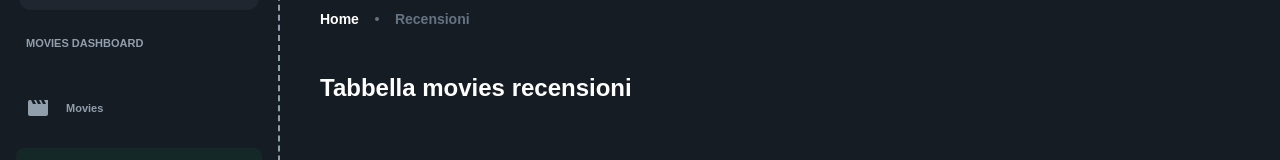
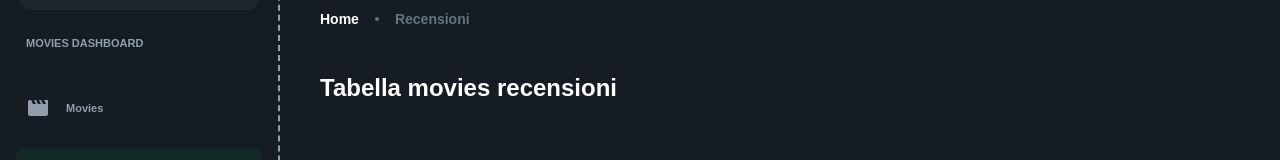
Before and after one commit to Manckui/movies, a Next.js app: page /reviews in a window 1280 px wide. Shown: the part 146-306 px from the top of the page. Built offline with nearby package versions, Linux system fonts and the light colour scheme.

Commit message:
fix: correct typo in reviews header

```diff
--- a/app/reviews/page.tsx
+++ b/app/reviews/page.tsx
@@ -10,7 +10,7 @@ export default function Reviews() {
 
   return (
     <FrontOfficePage breadcrumbs={breadcrumbItems} title="Recensioni">
-      <Typography variant="h4">Tabbella movies recensioni</Typography>
+      <Typography variant="h4">Tabella movies recensioni</Typography>
     </FrontOfficePage>
   );
 }
```
